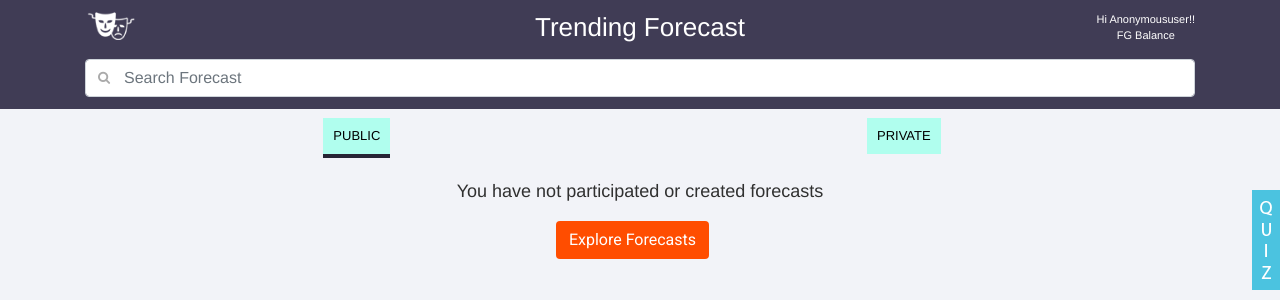
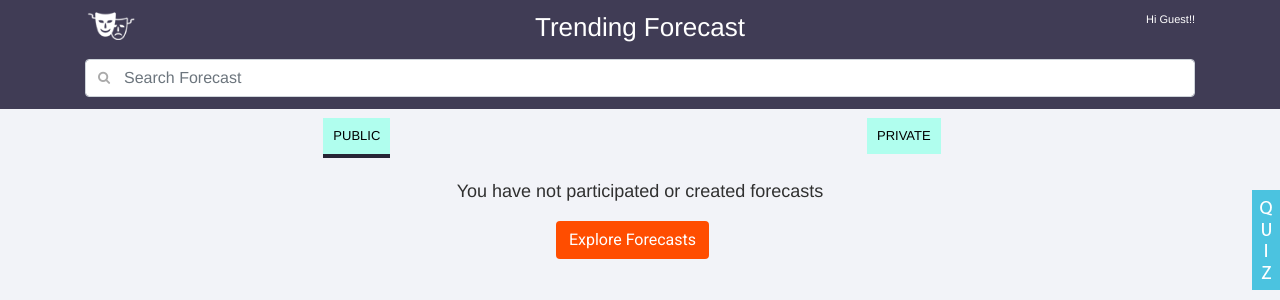
Before and after one commit to AgrimSharma/forecastguru, a Django app: page /trending/ in a window 1280 px wide. Shown: the top 300 px of the page. Run offline with Django 3.2, Linux system fonts and the light colour scheme; data comes from the database, SQL or seed files in the repository; data that the repository does not hold is empty; parts of the project's set-up code (start-up, migrations or seed data) failed here and were passed over; some libraries are stand-ins or nearby versions.

Commit message:
updated quiz

```diff
--- a/alpha/views.py
+++ b/alpha/views.py
@@ -2008,7 +2008,7 @@ def import_csv(request):
         return HttpResponse(json.dumps(dict(message="File Uploaded Successful")))
     else:
         return render(request, 'import_csv.html', {"heading": "Import CSV",
-                                                   "title": "ForecastGuru", })
+                                                   "title": "ForecastGuru", "user": "Guest" if request.user.is_anonymous() else request.user.username})
 
 
 def device_data_android(request):
@@ -2043,14 +2043,14 @@ def thank_you(request):
             status.status = 1
             status.save()
             return render(request, "thank_you.html", {"heading": "Registration Complete",
-                                                      "title": "ForecastGuru", })
+                                                      "title": "ForecastGuru", "user": "Guest" if request.user.is_anonymous() else request.user.username})
     except Exception:
         user = request.user
         profile = SocialAccount.objects.get(user=user)
         LoginStatus.objects.create(user=profile, status=1)
 
         return render(request, "thank_you.html", {"heading": "Registration Complete",
-                                                  "title": "ForecastGuru", })
+                                                  "title": "ForecastGuru","user": "Guest" if request.user.is_anonymous() else request.user.username })
 
 
 @csrf_exempt
@@ -2087,13 +2087,13 @@ def trending_forecast(request):
                 data.append(f)
 
     if len(data) == 0:
-        return render(request, "no_trending.html", {"heading": "Trending Forecast", "title": "ForecastGuru", })
+        return render(request, "no_trending.html", {"heading": "Trending Forecast", "title": "ForecastGuru", "user": "Guest" if request.user.is_anonymous() else request.user.username})
     else:
 
         objects = data[:10]
 
         return render(request, 'trending.html',
-                      {"live": trending_data(objects), "heading": "Trending Forecast", "title": "ForecastGuru", })
+                      {"live": trending_data(objects), "heading": "Trending Forecast", "title": "ForecastGuru","user": "Guest" if request.user.is_anonymous() else request.user.username })
 
 
 def trending_data(objects):
@@ -2161,7 +2161,7 @@ def result_save(request):
 
 
 def quiz(request):
-    return render(request, "quiz.html",{"heading": "Trivia Quiz", "title": "ForecastGuru", })
+    return render(request, "quiz.html",{"heading": "Trivia Quiz", "title": "ForecastGuru", "user": "Guest" if request.user.is_anonymous() else request.user.username})
 
 
 def main_page(request):
```
Also changed, not shown: templates/test.html (+15 -1 lines).
